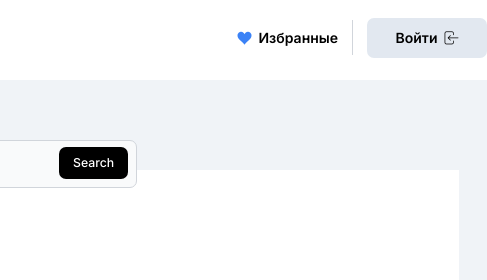
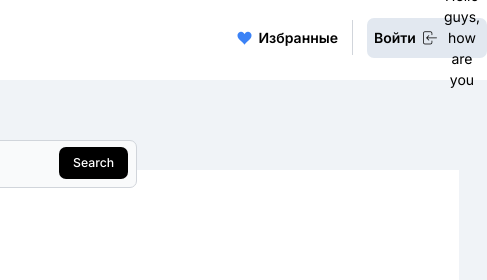
Before and after one commit to Azizbek-Safarov/77uzwebsite, a website built with Vite: page index.html in a window 1280 px wide. Shown: the top 280 px of the page, 793-1280 px from the left. Built offline with nearby package versions, Linux system fonts and the light colour scheme; a web font is replaced by a local one.

Commit message:
Update index.html

```diff
--- a/index.html
+++ b/index.html
@@ -55,6 +55,7 @@
           class="font-sans flex items-center justify-center gap-2 rounded-lg bg-slate-200 text-black py-2 px-4 w-[120px] h-[40px]">
           <p class="font-semibold">Войти</p>
           <i class="icon-Log-In"></i>
+          <p>Hello guys, how are you</p>
         </button>
       </div>
     </div>
```
